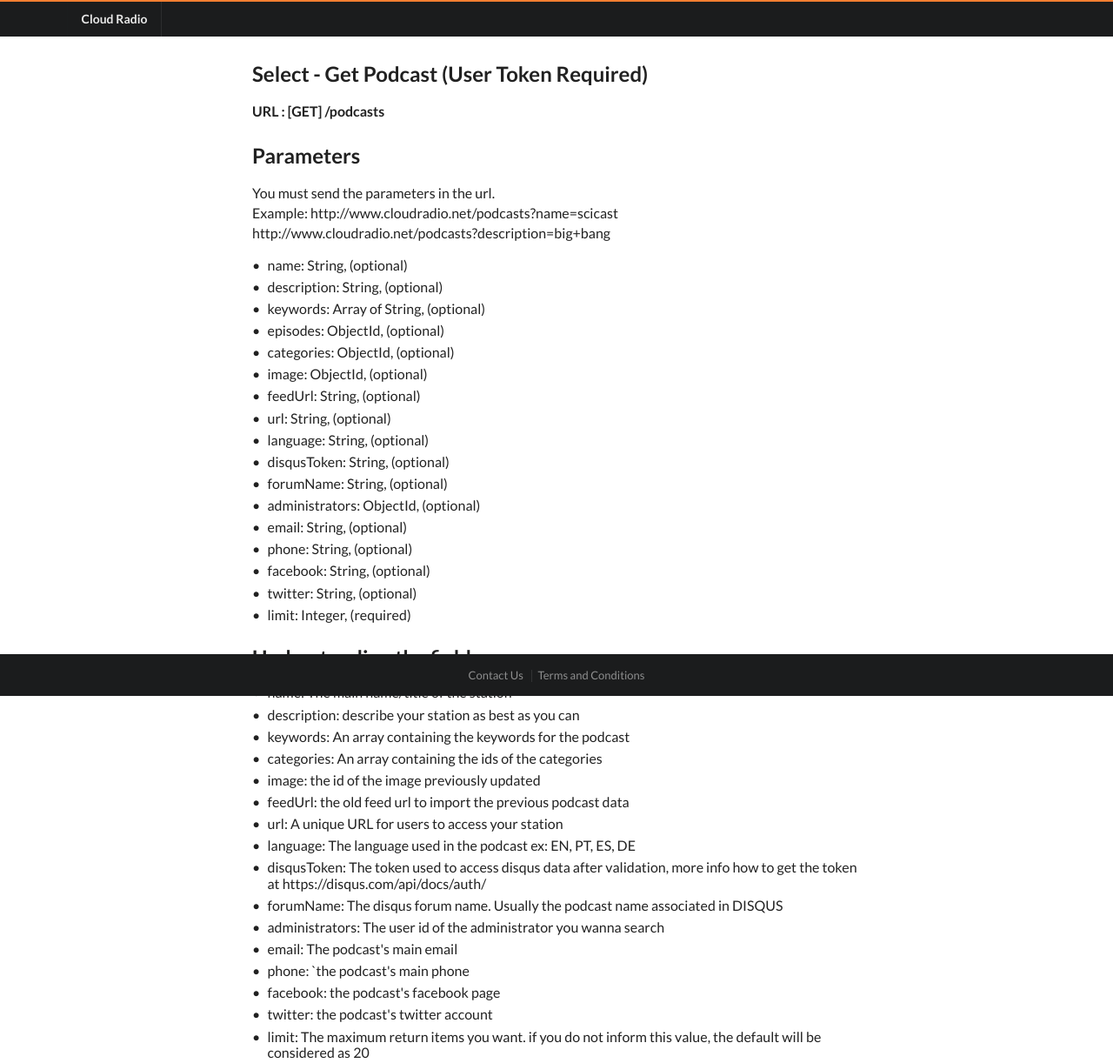
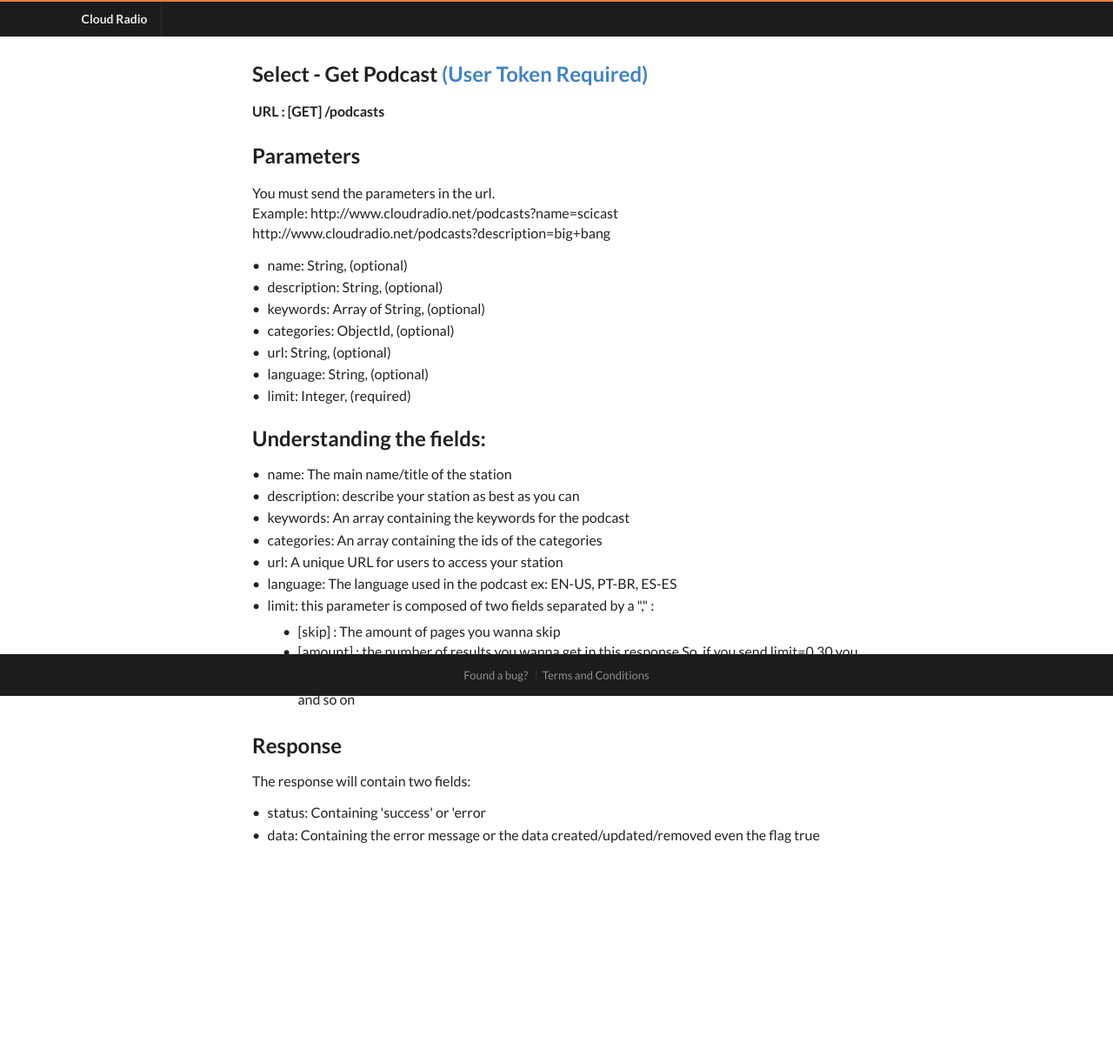
Before and after one commit to CloudRadioProject/documentacaothirdparty, a plain HTML site: page pages/Podcasts/Podcasts.Get Get Podcast.html in a window 1280 px wide. Shown: the top 1222 px of the page at 87% size. After the commit the page ends 969 px from the top, so only its background shows below. Drawn offline with Linux system fonts and the light colour scheme.

Commit message:
Docs Third Part beta v3

```diff
--- a/pages/Podcasts/Podcasts.Get Get Podcast.html
+++ b/pages/Podcasts/Podcasts.Get Get Podcast.html
@@ -38,7 +38,7 @@
     </div>
     <div class="ui main text container">
         <p>
-            <h2><strong>Select - Get Podcast (User Token Required)</strong></h2></p>
+            <h2><strong>Select - Get Podcast <a href="pages/Users/Users.GetToken Get User Token.html">(User Token Required)</a></strong></h2></p>
         <p>
             <strong>URL : [GET] /podcasts</strong>
         </p>
@@ -54,19 +54,9 @@
                 <div class="item">name: String, (optional)</div>
                 <div class="item">description: String, (optional)</div>
                 <div class="item">keywords: Array of String, (optional)</div>
-                <div class="item">episodes: ObjectId, (optional)</div>
                 <div class="item">categories: ObjectId, (optional)</div>
-                <div class="item">image: ObjectId, (optional)</div>
-                <div class="item">feedUrl: String, (optional)</div>
                 <div class="item">url: String, (optional)</div>
                 <div class="item">language: String, (optional)</div>
-                <div class="item">disqusToken: String, (optional)</div>
-                <div class="item">forumName: String, (optional)</div>
-                <div class="item">administrators: ObjectId, (optional)</div>
-                <div class="item">email: String, (optional)</div>
-                <div class="item">phone: String, (optional)</div>
-                <div class="item">facebook: String, (optional)</div>
-                <div class="item">twitter: String, (optional)</div>
                 <div class="item">limit: Integer, (required)</div>
             </div>
         </p>
@@ -78,18 +68,14 @@
                 <div class="item">description: describe your station as best as you can</div>
                 <div class="item">keywords: An array containing the keywords for the podcast</div>
                 <div class="item">categories: An array containing the ids of the categories</div>
-                <div class="item">image: the id of the image previously updated</div>
-                <div class="item">feedUrl: the old feed url to import the previous podcast data</div>
                 <div class="item">url: A unique URL for users to access your station</div>
-                <div class="item">language: The language used in the podcast ex: EN, PT, ES, DE</div>
-                <div class="item">disqusToken: The token used to access disqus data after validation, more info how to get the token at https://disqus.com/api/docs/auth/</div>
-                <div class="item">forumName: The disqus forum name. Usually the podcast name associated in DISQUS</div>
-                <div class="item">administrators: The user id of the administrator you wanna search</div>
-                <div class="item">email: The podcast's main email</div>
-                <div class="item">phone: `the podcast's main phone</div>
-                <div class="item">facebook: the podcast's facebook page</div>
-                <div class="item">twitter: the podcast's twitter account</div>
-                <div class="item">limit: The maximum return items you want. if you do not inform this value, the default will be considered as 20</div>
+                <div class="item">language: The language used in the podcast ex: EN-US, PT-BR, ES-ES</div>
+                <div class="item">limit: this parameter is composed of two fields separated by a "," :
+                    <div class="ui bulleted list">
+                        <div class="item">[skip] : The amount of pages you wanna skip</div>
+                        <div class="item">[amount] : the number of results you wanna get in this response So, if you send limit=0,30 you will get the first 30 results for your search If you send limit = 1,30 you will get the next 30 results (from 31 to 60) If you send limit = 2,30 you will get the next 30 results (from 61 to 90) and so on</div>
+                    </div>
+                </div>
             </div>
         </p>
         <p>
@@ -106,8 +92,8 @@
     <div class="ui inverted vertical footer segment">
         <div class="ui center aligned container">
             <div class="ui horizontal inverted small divided link list">
-                <a class="item" href="#">Contact Us</a>
-                <a class="item" href="#">Terms and Conditions</a>
+                <a class="item" href="https://docs.google.com/forms/d/e/1FAIpQLSfjjBChCMpi3jq4xe7OB-X7YCsNaLej3GWCZzQoJl-te4XOJg/viewform?c=0&w=1">Found a bug?</a>
+                <a class="item" href="http://http://www.cloudradio.com.br/#/termosdeuso">Terms and Conditions</a>
             </div>
         </div>
     </div>
```
Also changed, not shown: index.html (+1 -1 lines), pages/Activity/Activity.Create Create Activity.html (+1 -1 lines), pages/Activity/Activity.getTrends Get Trends.html (+4 -4 lines), pages/Application/Application.GetToken.html (+1 -1 lines), pages/Episodes/Episodes.Get Get Episode.html (+4 -13 lines), pages/Episodes/Episodes.GetOne GetOne Episode.html (+1 -1 lines), pages/Markings/Markings.Get Get Marking.html (+6 -14 lines), pages/Play Activity/PlayActivity.Create Create PlayActivity.html (+1 -1 lines), pages/Stations/Stations.Get Get Station.html (+2 -2 lines), pages/Stations/Stations.GetOne Get One Station.html (+1 -1 lines), pages/Users/Users.GetToken Get User Token.html (+2 -2 lines).
